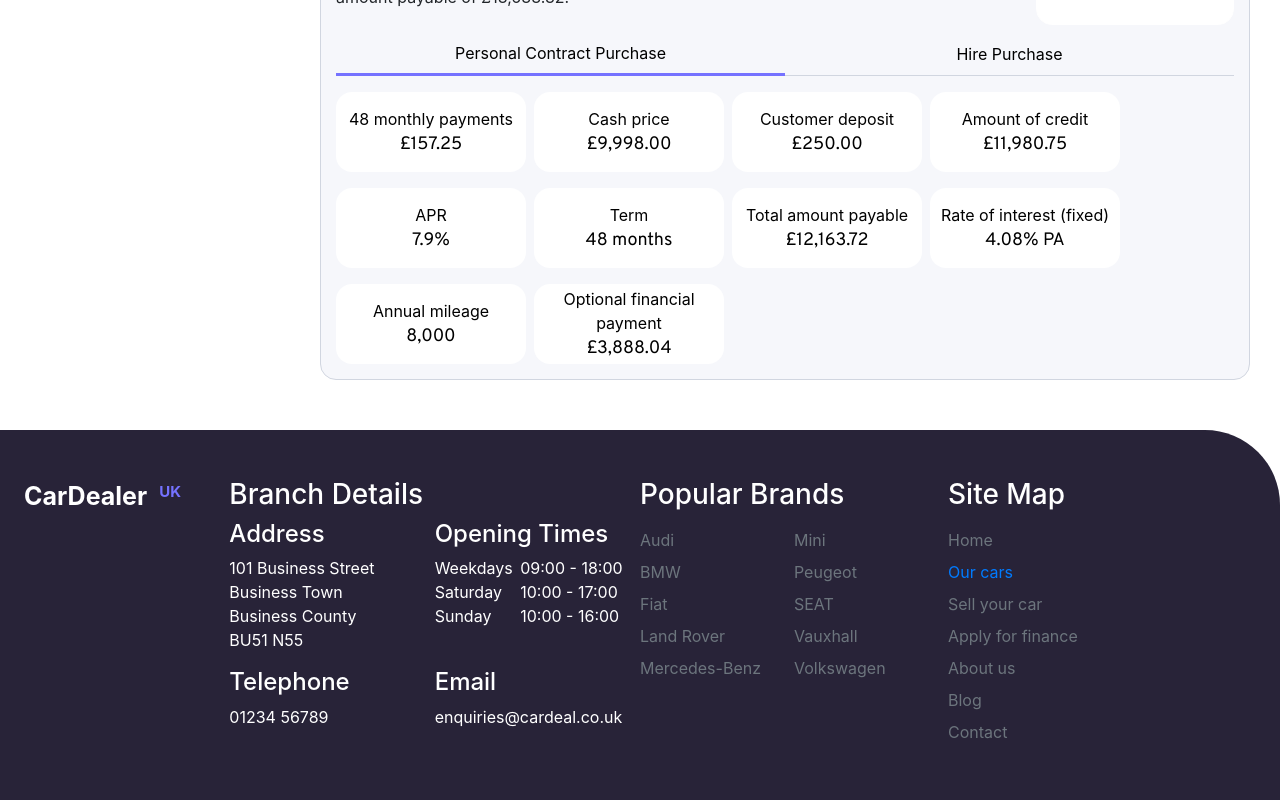
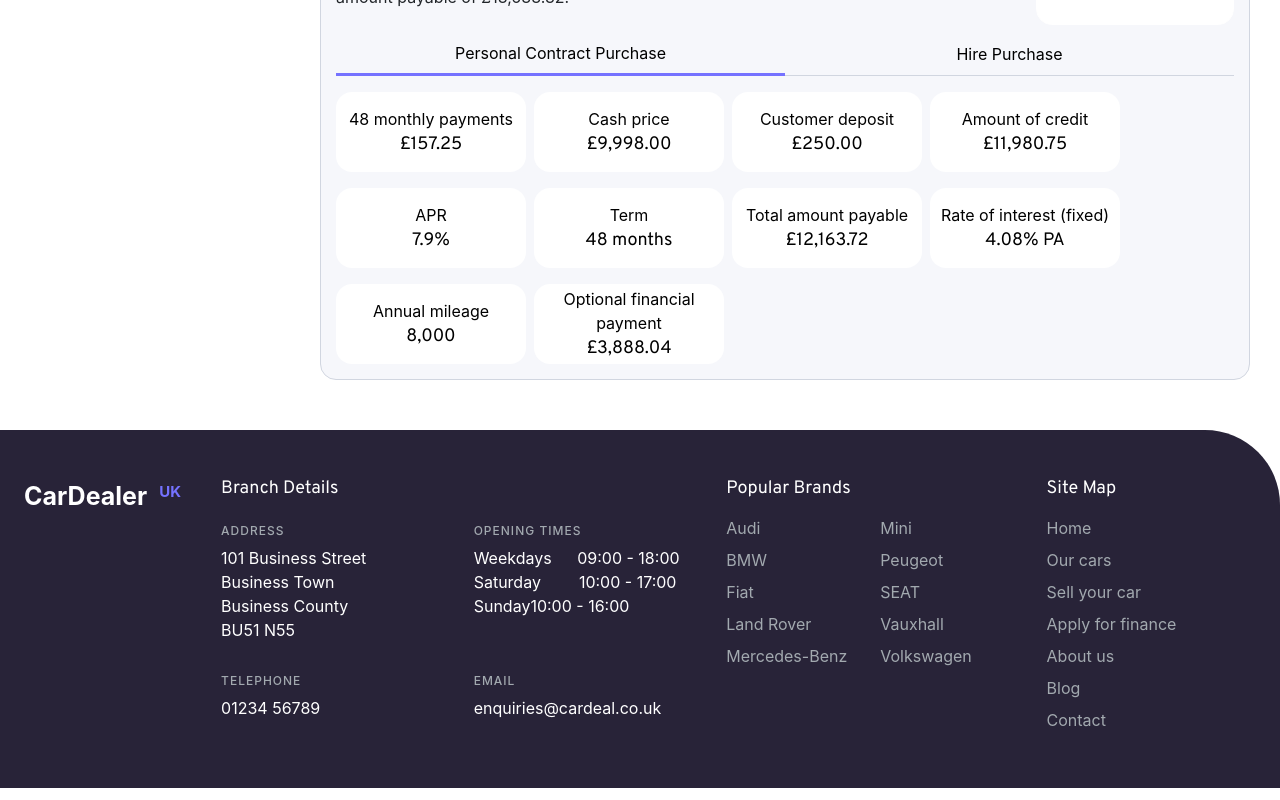
Before and after one commit to Danielvermel/carDealer-uk-layouts-test, a Nuxt app: page / in a window 1280 px wide. Shown: the part 2969-3769 px from the top of the page. Built offline with nearby package versions, Linux system fonts and the light colour scheme.

Commit message:
fix footer

```diff
--- a/assets/css/main.scss
+++ b/assets/css/main.scss
@@ -11,6 +11,11 @@ a {
     text-decoration: none;
 }
 
+ul {
+    list-style-type:none;
+    text-decoration: none;
+}
+
 .text-disabled {
     color: #A2A9AF;
 }
@@ -18,6 +23,8 @@ a {
 .text-white {
    color: #FFFFFF;
 }
+
+
 
 // Flexbox classes
 .flexbox-container {
--- a/components/FilterCars.vue
+++ b/components/FilterCars.vue
@@ -80,7 +80,6 @@ export default {
 }
 ul {
     list-style-position: inside;
-    list-style-type: none;
     padding-left: 0;
     display:grid;
 
--- a/components/Footer.vue
+++ b/components/Footer.vue
@@ -1,86 +1,86 @@
 <template>
     <footer>
-        <div class="inner-footer py-5 px-4 row m-0">
-            <Logo color="white" class="col-md-2" />
-            <div class="footer-container col-md-4">
-                <h3 class="mb-2">Branch Details</h3>
-                <div class="row">
+        <div class="text-white py-5 px-4 row m-0">
+            <Logo color="white" class="flexbox-item-2" />
+            <div class="footer-container flexbox-item-5">
+                <h4 class="mb-4">Branch Details</h4>
+                <div class="flexbox-container">
                     <div class="col-sm-6">
-                        <h4 class="mb-2">Address</h4>
+                        <h5 class="mb-2 text-disabled">Address</h5>
                         <p>101 Business Street</p>
                         <p>Business Town</p>
                         <p>Business County</p>
                         <p>BU51 N55</p>
                     </div>
-                    <div class="col-sm-6">
-                        <h4 class="mb-2">Opening Times</h4>
-                        <div class="row">
-                            <span class="col-sm-5">Weekdays</span>
+                    <div class="flexbox-item-6">
+                        <h5 class="mb-2 text-disabled">Opening Times</h5>
+                        <div class="flexbox-container">
+                            <span class="flexbox-item-5">Weekdays</span>
                             <span class="col-sm-7">09:00 - 18:00</span>
                         </div>
 
-                        <div class="row">
+                        <div class="flexbox-container">
                             <span class="col-sm-5">Saturday</span>
                             <span class="col-sm-7">10:00 - 17:00</span>
                         </div>
 
-                        <div class="row">
-                            <span class="col-sm-5">Sunday</span>
-                            <span class="col-sm-7">10:00 - 16:00</span>
+                        <div class="roflexbox-containerw">
+                            <span class="flexbox-item-5">Sunday</span>
+                            <span class="flexbox-item-7">10:00 - 16:00</span>
                         </div>
 
                     </div>
-                    <div class="col-sm-6">
-                        <h4 class="mb-2 mt-3">Telephone</h4>
+                    <div class="flexbox-item-6 mt-3">
+                        <h5 class="mb-2 mt-3 text-disabled">Telephone</h5>
                         <a>01234 56789</a>
                     </div>
-                    <div class="col-sm-6 mt-3">
-                        <h4 class="mb-2">Email</h4>
+                    <div class="flexbox-item-6 mt-3">
+                        <h5 class="mb-2 mt-3 text-disabled">Email</h5>
                         <a>enquiries@cardeal.co.uk</a>
                     </div>
                 </div>
             </div>
 
-            <div class="footer-container col-md-3">
-                <h3>Popular Brands</h3>
-                <div class="row mt-3">
-                    <div class="col-md-6 text-muted mb-2">Audi</div>
-                    <div class="col-md-6 text-muted mb-2">Mini</div>
-                    <div class="col-md-6 text-muted mb-2">BMW</div>
-                    <div class="col-md-6 text-muted mb-2">Peugeot</div>
-                    <div class="col-md-6 text-muted mb-2">Fiat</div>
-                    <div class="col-md-6 text-muted mb-2">SEAT</div>
-                    <div class="col-md-6 text-muted mb-2">Land Rover</div>
-                    <div class="col-md-6 text-muted mb-2">Vauxhall</div>
-                    <div class="col-md-6 text-muted mb-2">Mercedes-Benz</div>
-                    <div class="col-md-6 text-muted mb-2">Volkswagen</div>
+            <div class="footer-container flexbox-item-3">
+                <h4>Popular Brands</h4>
+                <div class="flexbox-container mt-3">
+                    <NuxtLink to="/" class="flexbox-item-6 text-disabled mb-2">Audi</NuxtLink>
+                    <NuxtLink to="/" class="flexbox-item-6 text-disabled mb-2">Mini</NuxtLink>
+                    <NuxtLink to="/" class="flexbox-item-6 text-disabled mb-2">BMW</NuxtLink>
+                    <NuxtLink to="/" class="flexbox-item-6 text-disabled mb-2">Peugeot</NuxtLink>
+                    <NuxtLink to="/" class="flexbox-item-6 text-disabled mb-2">Fiat</NuxtLink>
+                    <NuxtLink to="/" class="flexbox-item-6 text-disabled mb-2">SEAT</NuxtLink>
+                    <NuxtLink to="/" class="flexbox-item-6 text-disabled mb-2">Land Rover</NuxtLink>
+                    <NuxtLink to="/" class="flexbox-item-6 text-disabled mb-2">Vauxhall</NuxtLink>
+                    <NuxtLink to="/" class="flexbox-item-6 text-disabled mb-2">Mercedes-Benz</NuxtLink>
+                    <NuxtLink to="/" class="flexbox-item-6 text-disabled mb-2">Volkswagen</NuxtLink>
 
                 </div>
             </div>
 
-            <div class="footer-container col-md-3">
-                <h3>Site Map</h3>
-                <ul class="footer-list mt-3">
+            <div class="footer-container flexbox-item-2 mx-auto">
+                <h4>Site Map</h4>
+                <ul class="m-0 p-0 mt-3">
                     <li class="mb-2">
-                        <NuxtLink class="footer-link text-muted" to="/">Home</NuxtLink>
+                        <NuxtLink class="text-disabled" to="/">Home</NuxtLink>
                     </li>
                     <li class="mb-2">
-                        <NuxtLink class="footer-link nav-link-activate" to="/">Our cars</NuxtLink>
+                        <NuxtLink class="text-disabled" to="/">Our cars</NuxtLink>
                     </li>
                     <li class="mb-2">
-                        <NuxtLink class="footer-link text-muted" to="/">Sell your car</NuxtLink>
+                        <NuxtLink class="text-disabled" to="/">Sell your car</NuxtLink>
                     </li>
                     <li class="mb-2">
-                        <NuxtLink class="footer-link text-muted" to="/">Apply for finance </NuxtLink>
+                        <NuxtLink class="text-disabled" to="/">Apply for finance </NuxtLink>
                     </li>
                     <li class="mb-2">
-                        <NuxtLink class="footer-link text-muted" to="/">About us</NuxtLink>
+                        <NuxtLink class="text-disabled" to="/">About us</NuxtLink>
                     </li>
                     <li class="mb-2">
-                        <NuxtLink class="footer-link text-muted" to="/">Blog</NuxtLink>
+                        <NuxtLink class="text-disabled" to="/">Blog</NuxtLink>
                     </li>
                     <li class="mb-2">
-                        <NuxtLink class="footer-link text-muted" to="/">Contact</NuxtLink>
+                        <NuxtLink class="text-disabled" to="/">Contact</NuxtLink>
                     </li>
                 </ul>
             </div>
@@ -96,21 +96,21 @@
     box-sizing: border-box;
     background-color: $banner-dark-color;
     border-radius: 0 75px 0 0;
- }
- .inner-footer {
-    color: white;
+
+    h4 {
+        font-size: 18px;
+        font-family: 'Overpass', sans-serif;
+    }
+
+    h5{
+        text-transform: uppercase;
+        font-size: 12px;
+        letter-spacing: 1px;
+    }
+    a:hover {
+        color: #FFFFFF;
+    }
+
  }
 
-.footer-list {
-    list-style-type: none;
-    margin: 0;
-    padding: 0;
-    text-decoration: none;
-}
-
-.footer-link .footer-list{
-    line-height: 24px;
-}
-
-
 </style>
--- a/components/Nav.vue
+++ b/components/Nav.vue
@@ -84,7 +84,6 @@ import RestoreIcon from 'vue-material-design-icons/Restore.vue';
     }
 
     .nav-list {
-        list-style-type: none;
         display: contents
     }
 
```
